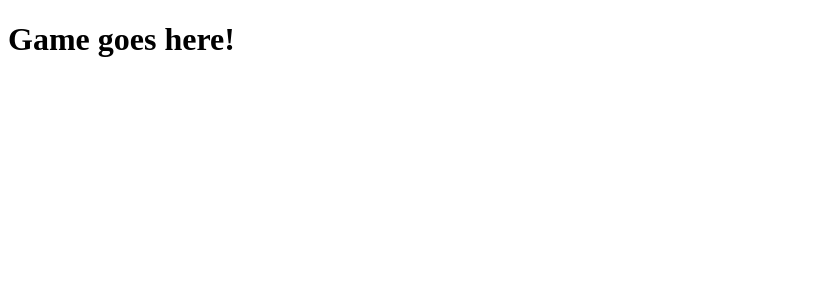
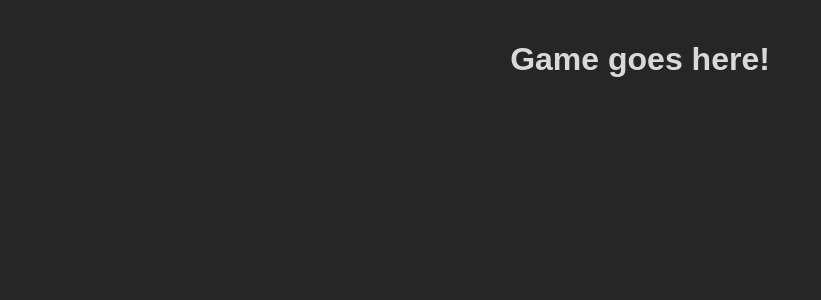
Before and after one commit to b-yash04/Assembly-Endgame, a React (Vite) app: page / in a window 1280 px wide. Shown: the top 300 px of the page, without its empty margins (0-821 px from the left). Built offline with nearby package versions, Linux system fonts and the light colour scheme.

Commit message:
update styles of new components

```diff
--- a/src/style.css
+++ b/src/style.css
@@ -0,0 +1,48 @@
+* {
+    box-sizing: border-box;
+}
+
+body {
+    margin: 0;
+    font-family: "Hanken Grotesk", Arial, sans-serif;
+    background-color: #262626;
+    color: #D9D9D9;
+    padding: 20px;
+    height: 100vh;
+    display: flex;
+    justify-content: center;
+}
+
+header {
+    text-align: center;
+}
+
+header > h1 {
+    font-size: 1.45rem;
+    font-weight: 500;
+    color: #F9F4DA;
+}
+
+header > p {
+    font-size: 0.875rem;
+    max-width: 350px;
+    color: #8E8E8E;
+}
+section.game-status {
+    background-color: #10A95B;
+    display: flex;
+    flex-direction: column;
+    align-items: center;
+    color: #F9F4DA;
+    border-radius: 4px;
+    margin-block: 30px;
+}
+
+section.game-status > p {
+    margin: 5px;
+}
+section.game-status > h2 {
+    font-size: 1.25rem;
+    margin: 5px;
+    margin-right: 20px;
+}
```
